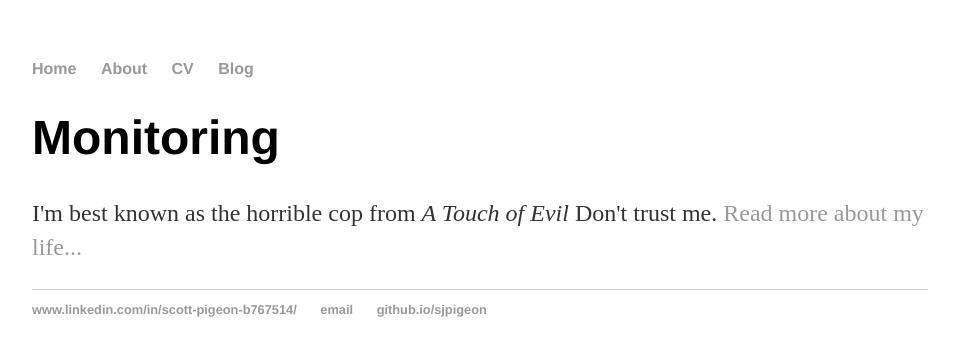
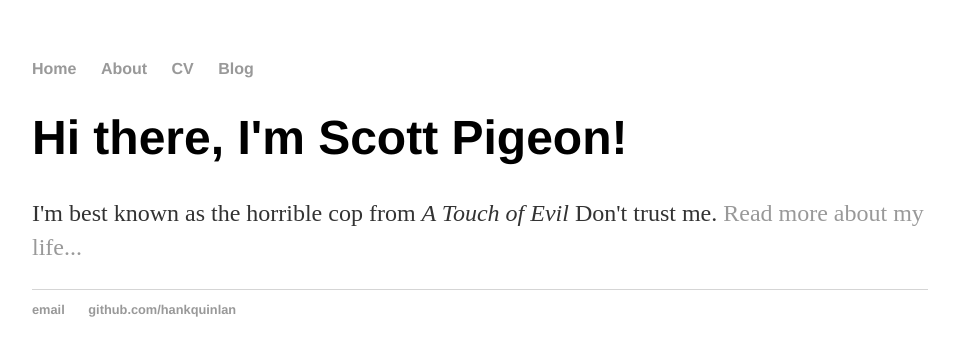
Before and after one commit to sjpigeon/Product-Management, a Jekyll site: the page built from index.html, in a window 1280 px wide. Shown: the top 356 px of the page, without its empty margins (160-1115 px from the left). Built offline with Jekyll 4.4.1, drawn with Linux system fonts in a browser that asks for light colours.

Commit message:
Update index.html

```diff
--- a/index.html
+++ b/index.html
@@ -1,31 +1,8 @@
-<!DOCTYPE html>
-<html>
-	<head>
-		<title>A collection of Product Management deliverables</title>
-		<!-- link to main stylesheet -->
-		<link rel="stylesheet" type="text/css" href="/css/main.css">
-	</head>
-	<body>
-		<nav>
-    		<ul>
-        		<li><a href="/">Home</a></li>
-	        	<li><a href="/about">About</a></li>
-        		<li><a href="/cv">CV</a></li>
-        		<li><a href="/blog">Blog</a></li>
-    		</ul>
-		</nav>
-		<div class="container">
-    		<div class="blurb">
-        		<h1>Monitoring</h1>
-				<p>I'm best known as the horrible cop from <em>A Touch of Evil</em> Don't trust me. <a href="/about">Read more about my life...</a></p>
-    		</div><!-- /.blurb -->
-		</div><!-- /.container -->
-		<footer>
-    		<ul>
-        		<li><a href="https://www.linkedin.com/in/scott-pigeon-b767514/">www.linkedin.com/in/scott-pigeon-b767514/</a></li>
-			<li><a href="mailto:sjpigeon@msn.com">email</a></li>
-        		<li><a href="https://github.io/sjpigeon">github.io/sjpigeon</a></li>
-			</ul>
-		</footer>
-	</body>
-</html>
+---
+layout: default
+title: Hank Quinlan, Horrible Cop
+---
+<div class="blurb">
+	<h1>Hi there, I'm Scott Pigeon!</h1>
+	<p>I'm best known as the horrible cop from <em>A Touch of Evil</em> Don't trust me. <a href="/about">Read more about my life...</a></p>
+</div><!-- /.blurb -->
```
